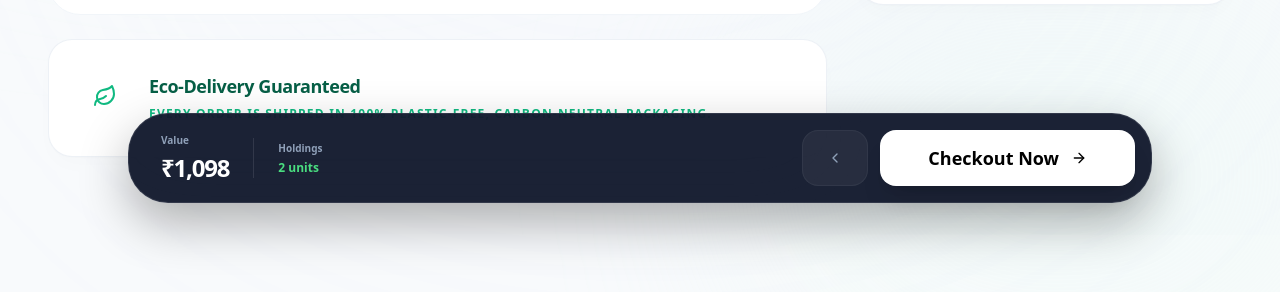
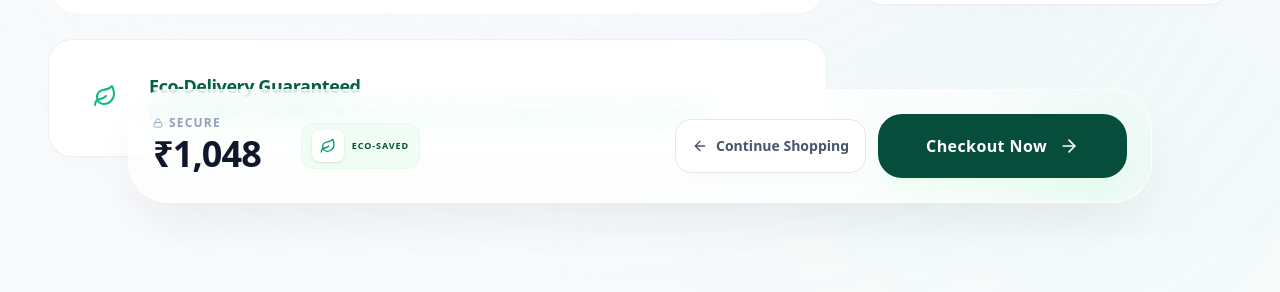
Before and after one commit to Rohanvernekarr/ecoflow, a Next.js app: page / in a window 1280 px wide. Shown: the part 565-857 px from the top of the page. Built offline with nearby package versions, Linux system fonts and the light colour scheme.

Commit message:
footer ui

```diff
--- a/components/StickyFooter.tsx
+++ b/components/StickyFooter.tsx
@@ -1,108 +1,104 @@
 "use client";
 
-import { ChevronLeft, ArrowRight, Check } from "lucide-react";
 import { useCheckoutStore } from "@/store/useCheckoutStore";
-import { useRouter } from "next/navigation";
-import { cn } from "@/lib/utils";
+import { ArrowLeft, ArrowRight, ShieldCheck, ShoppingCart, Leaf, Lock } from "lucide-react";
+import Link from "next/link";
+import { useRouter, usePathname } from "next/navigation";
 
 interface StickyFooterProps {
+  nextLabel: string;
+  nextHref?: string;
+  onNext?: () => void;
   backLabel?: string;
   backHref?: string;
-  onBack?: () => void;
-  nextLabel: string;
-  onNext: () => void;
-  isNextDisabled?: boolean;
-  showSummary?: boolean;
+  disabledNext?: boolean;
   isProcessing?: boolean;
 }
 
 export function StickyFooter({
-  backLabel = "Return",
-  backHref,
-  onBack,
   nextLabel,
+  nextHref,
   onNext,
-  isNextDisabled = false,
-  showSummary = true,
-  isProcessing = false,
+  backLabel = "Cart",
+  backHref = "/",
+  disabledNext = false,
+  isProcessing = false
 }: StickyFooterProps) {
   const router = useRouter();
-  const getGrandTotal = useCheckoutStore((state) => state.getGrandTotal);
   const cartItems = useCheckoutStore((state) => state.cartItems);
-  const hasHydrated = useCheckoutStore((state) => state.hasHydrated);
+  const couponDiscount = useCheckoutStore((state) => state.couponDiscount);
+  const subtotal = cartItems.reduce((acc, item) => acc + item.product_price * item.quantity, 0);
+  const grandTotal = subtotal - couponDiscount;
 
-  if (!hasHydrated) return null;
-
-  const total = getGrandTotal();
-  const itemCount = cartItems.length;
-
-  const handleBack = () => {
-    if (onBack) onBack();
-    else if (backHref) router.push(backHref);
-    else router.back();
+  const handleNext = () => {
+    if (onNext) onNext();
+    else if (nextHref) router.push(nextHref);
   };
 
   return (
-    <div className="fixed bottom-0 left-0 right-0 z-50 animate-slide-up px-2 pb-2 md:px-4 md:pb-8 pointer-events-none">
-      <div className="max-w-5xl mx-auto w-full pointer-events-auto">
-        <div className="relative group/footer">
-          <div className="absolute inset-0 bg-brand-500/10 blur-3xl rounded-full opacity-0 group-hover/footer:opacity-100 transition-opacity duration-700" />
+    <div className="fixed bottom-0 left-0 right-0 z-[100] px-3 pb-[calc(16px+env(safe-area-inset-bottom))] pt-3 md:px-8 md:pb-8 md:pt-8 pointer-events-none">
+      <div className="max-w-5xl mx-auto pointer-events-auto">
+        <div className="relative glass rounded-2xl md:rounded-[2.5rem] p-3 md:p-6 shadow-premium border-white/40 border-2 overflow-hidden group">
 
-          <div className="relative bg-slate-900/95 backdrop-blur-2xl border border-white/10 rounded-2xl md:rounded-[2.5rem] p-2 md:p-4 flex flex-row items-center justify-between gap-2 md:gap-4 shadow-[0_20px_50px_rgba(0,0,0,0.3)]">
+          <div className="absolute -bottom-10 -right-10 w-40 h-40 bg-brand-500/10 rounded-full blur-[60px] group-hover:bg-brand-500/20 transition-all duration-700" />
 
-            {showSummary && (
-              <div className="flex items-center gap-3 md:gap-6 px-2 md:px-4 py-1 md:py-0">
-                <div className="flex flex-col">
-                  <span className="text-[8px] md:text-[10px] font-semibold text-slate-400 mb-0.5 md:mb-1">
-                    Value
-                  </span>
-                  <span className="text-sm md:text-2xl font-bold text-white tracking-tighter tabular-nums">
-                    ₹{total.toLocaleString("en-IN")}
-                  </span>
-                </div>
-                <div className="h-6 md:h-10 w-px bg-white/10" />
-                <div className="hidden sm:flex flex-col">
-                  <span className="text-[10px] font-semibold text-slate-400 mb-1">
-                    Holdings
-                  </span>
-                  <span className="text-xs font-bold text-brand-400">
-                    {itemCount} {itemCount === 1 ? "unit" : "units"}
-                  </span>
+          <div className="relative flex flex-col md:flex-row items-center justify-between gap-3 md:gap-12">
+
+            <div className="flex items-center justify-between md:justify-start gap-4 md:gap-10 w-full md:w-auto">
+              <div className="flex flex-col gap-0.5">
+                <span className="text-[9px] md:text-xs font-bold text-slate-400 uppercase tracking-widest flex items-center gap-1.5 leading-none">
+                   <Lock className="w-2.5 h-2.5" />
+                   Secure
+                </span>
+                <div className="flex items-baseline gap-1.5">
+                   <h2 className="text-xl md:text-4xl font-bold text-brand-950 tracking-tighter leading-tight">
+                     ₹{grandTotal.toLocaleString("en-IN")}
+                   </h2>
+                   {couponDiscount > 0 && (
+                      <span className="text-[9px] md:text-xs font-bold text-emerald-600 bg-emerald-50 px-1.5 py-0.5 rounded-lg border border-emerald-100 leading-none">
+                         -₹{couponDiscount}
+                      </span>
+                   )}
                 </div>
               </div>
-            )}
 
-            <div className="flex items-center gap-2 md:gap-3 shrink-0">
-              <button
-                onClick={handleBack}
-                className="group/back flex items-center justify-center gap-1.5 px-3 md:px-6 h-10 md:h-14 rounded-xl md:rounded-2xl bg-white/5 hover:bg-white/10 text-white font-bold text-[10px] md:text-xs transition-all active:scale-95 border border-white/5"
-              >
-                <ChevronLeft className="w-3.5 h-3.5 md:w-4 md:h-4 text-slate-400 group-hover/back:-translate-x-1 transition-transform" />
-                <span className="hidden xs:inline">{backLabel}</span>
-              </button>
+              <div className="flex items-center gap-2 px-2.5 py-1.5 bg-brand-50 rounded-xl border border-brand-100/50 shrink-0">
+                 <div className="w-6 h-6 md:w-8 md:h-8 rounded-lg bg-white shadow-sm flex items-center justify-center">
+                    <Leaf className="w-3 h-3 md:w-4 md:h-4 text-emerald-600" />
+                 </div>
+                 <div className="flex flex-col leading-tight">
+                    <span className="text-[9px] font-bold text-brand-900 uppercase tracking-widest">Eco-Saved</span>
+                    <span className="text-[10px] font-bold text-slate-500 hidden xs:block">Sustainable Choice</span>
+                 </div>
+              </div>
+            </div>
+
+            <div className="flex items-center gap-3 w-full md:w-auto">
+              {backHref && (
+                <Link
+                  href={backHref}
+                  className="flex-1 md:flex-none px-4 py-3 md:py-4 bg-white border border-slate-200 hover:bg-slate-50 text-slate-600 font-bold rounded-xl md:rounded-2xl transition-all active:scale-95 flex items-center justify-center gap-2 shadow-soft group/back"
+                >
+                  <ArrowLeft className="w-4 h-4 group-hover/back:-translate-x-1 transition-transform" />
+                  <span className="text-sm">{backLabel}</span>
+                </Link>
+              )}
 
               <button
-                onClick={onNext}
-                disabled={isNextDisabled || isProcessing}
-                className="group/next relative h-10 md:h-14 px-4 md:px-12 rounded-xl md:rounded-2xl bg-white text-black font-bold text-[16px] md:text-[18px] shadow-xl transition-all active:scale-[0.98] disabled:bg-slate-800 disabled:text-slate-500 overflow-hidden"
+                onClick={handleNext}
+                disabled={disabledNext || isProcessing}
+                className="flex-[2] md:flex-none relative px-6 md:px-12 py-3 md:py-5 bg-brand-900 hover:bg-black text-white font-bold rounded-xl md:rounded-[1.5rem] transition-all active:scale-95 shadow-xl shadow-brand-100/40 disabled:shadow-none overflow-hidden group/next"
               >
-                <div className="absolute inset-0 bg-brand-500 translate-y-full group-hover/next:translate-y-0 transition-transform duration-500 ease-out" />
-
-                <span className="relative z-10 flex items-center justify-center gap-2 md:gap-3 group-hover:text-white transition-colors duration-500">
-                  {isProcessing ? (
-                    <div className="flex items-center gap-2">
-                      <div className="w-3 h-3 md:w-4 md:h-4 border-2 border-black/10 border-t-black group-hover:border-white/30 group-hover:border-t-white rounded-full animate-spin" />
-                      <span className="hidden xs:inline">Syncing...</span>
-                    </div>
-                  ) : (
-                    <>
-                      <span>{nextLabel}</span>
-                      <ArrowRight className="w-3.5 h-3.5 md:w-4 md:h-4 group-hover/next:translate-x-1 transition-transform" />
-                    </>
-                  )}
-                </span>
+                 <div className="absolute inset-0 bg-brand-700 translate-y-full group-hover/next:translate-y-0 transition-transform duration-500 ease-out" />
+                 <span className="relative z-10 flex items-center justify-center gap-2 md:gap-3">
+                    <span className="text-[13px] md:text-base tracking-wide">
+                       {isProcessing ? "Security..." : nextLabel}
+                    </span>
+                    {!isProcessing && <ArrowRight className="w-4 h-4 md:w-5 md:h-5 group-hover/next:translate-x-1.5 transition-transform" />}
+                 </span>
               </button>
             </div>
+
           </div>
         </div>
       </div>
```
